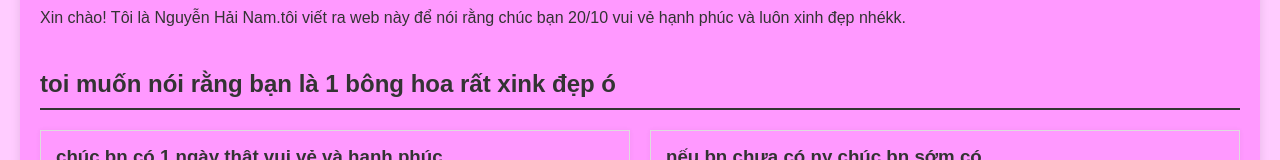
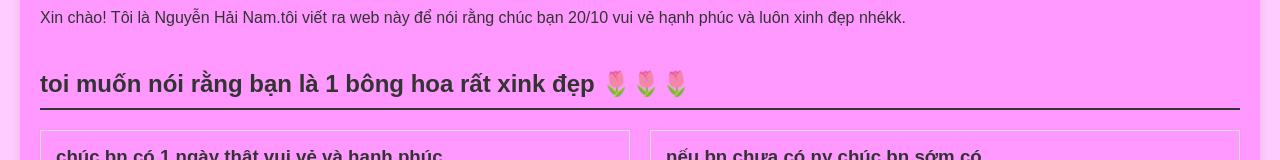
Before and after one commit to nguoihanoi-xin/personal-web, a plain HTML site: page index.html in a window 1280 px wide. Shown: the part 192-352 px from the top of the page. Drawn offline with Linux system fonts and the light colour scheme.

Commit message:
Update index.html

```diff
--- a/index.html
+++ b/index.html
@@ -93,7 +93,7 @@
         </section>
 
         <section id="projects">
-            <h2>toi muốn nói rằng bạn là 1 bông hoa rất xink đẹp ó</h2>
+            <h2>toi muốn nói rằng bạn là 1 bông hoa rất xink đẹp 🌷🌷🌷</h2>
             <div class="projects">
                 <div class="project-item">
                     <h3>chúc bn có 1 ngày thật vui vẻ và hạnh phúc</h3>
```
